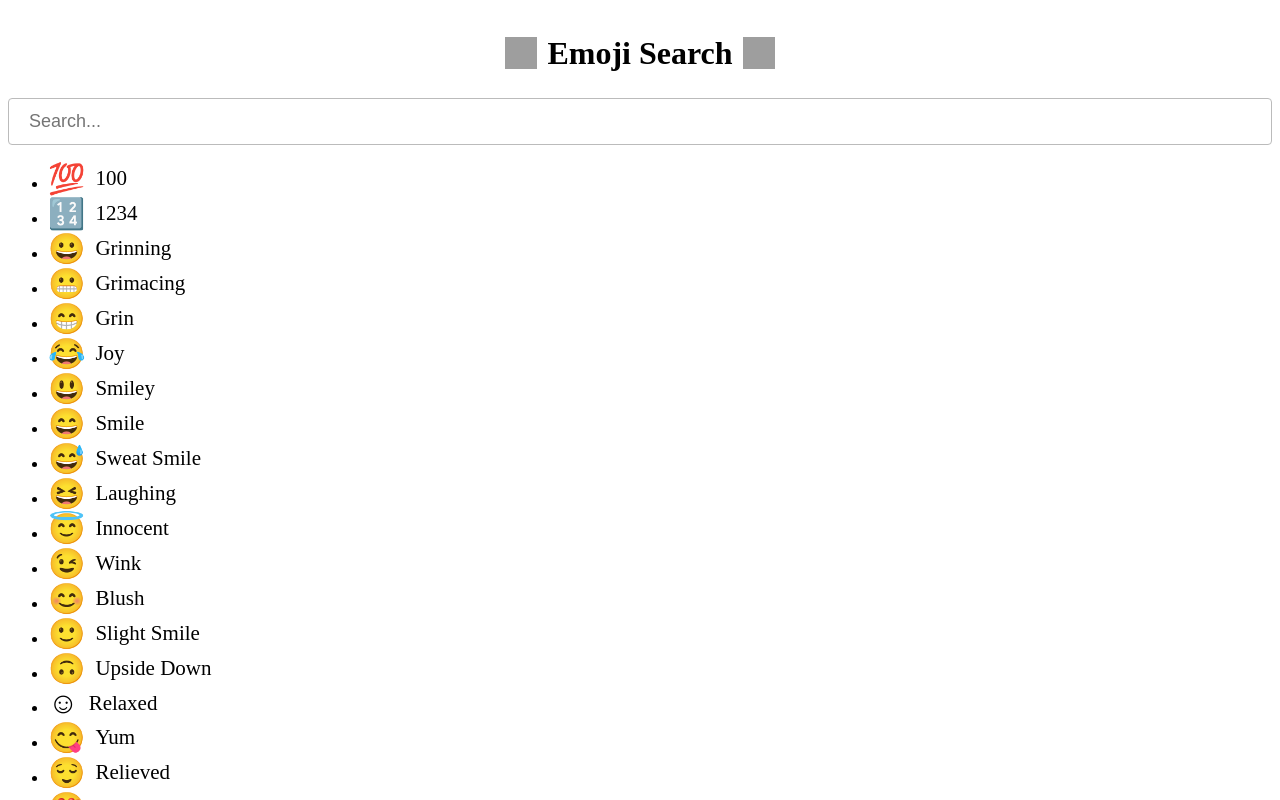
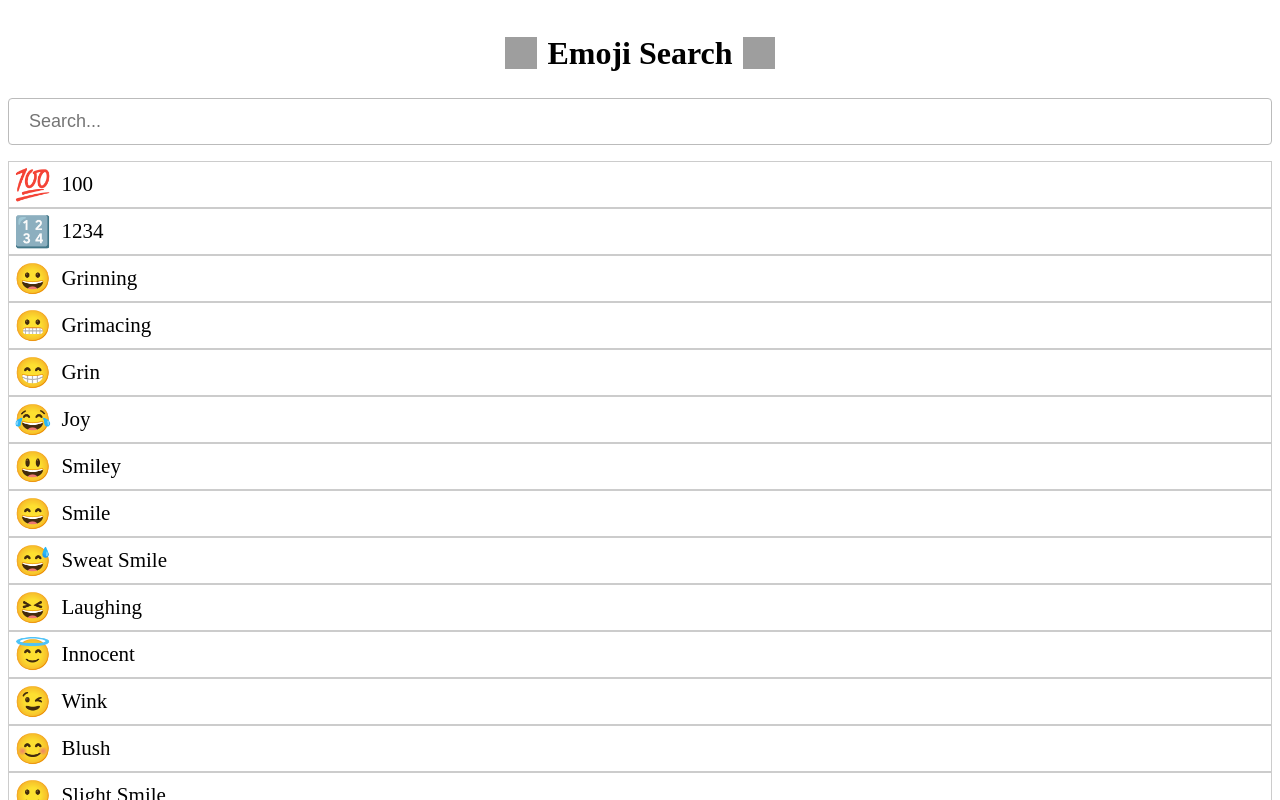
Before and after one commit to zach-ryan-butler/emoji-search, a React app: page / in a window 1280 px wide. Shown: the top 800 px of the page. Built offline with nearby package versions, Linux system fonts and the light colour scheme; grey boxes are pictures that could not be loaded.

Commit message:
styled emoji list

```diff
--- /dev/null
+++ b/src/components/emojis/Emojis.css
@@ -0,0 +1,10 @@
+.Emojis {
+  list-style: none;
+  padding: 0;
+  margin: 0, 5px, 0 , 0;
+
+  li {
+    border: 1px solid #ccc;
+    padding: 5px;
+  }
+}
--- a/src/components/emojis/Emojis.js
+++ b/src/components/emojis/Emojis.js
@@ -1,16 +1,17 @@
 import React from 'react';
 import PropTypes from 'prop-types';
 import Emoji from './Emoji';
+import styles from './Emojis.css';
 
 function Emojis({ emojis }) {
-  const emojiList = emojis.map(({ title, symbol, keywords }) => (
-    <li key={symbol}>
+  const emojiList = emojis.map(({ title, symbol }) => (
+    <li key={title}>
       <Emoji title={title} symbol={symbol}/>
     </li>
   ));
 
   return (
-    <ul>
+    <ul className={styles.Emojis}>
       {emojiList}
     </ul>
   );
@@ -20,7 +21,7 @@ Emojis.propTypes = {
   emojis: PropTypes.arrayOf(PropTypes.shape({
     title: PropTypes.string.isRequired,
     symbol: PropTypes.string.isRequired,
-    keywords: PropTypes.string.isRequired
+    keywords: PropTypes.string
   })).isRequired
 };
 
```
